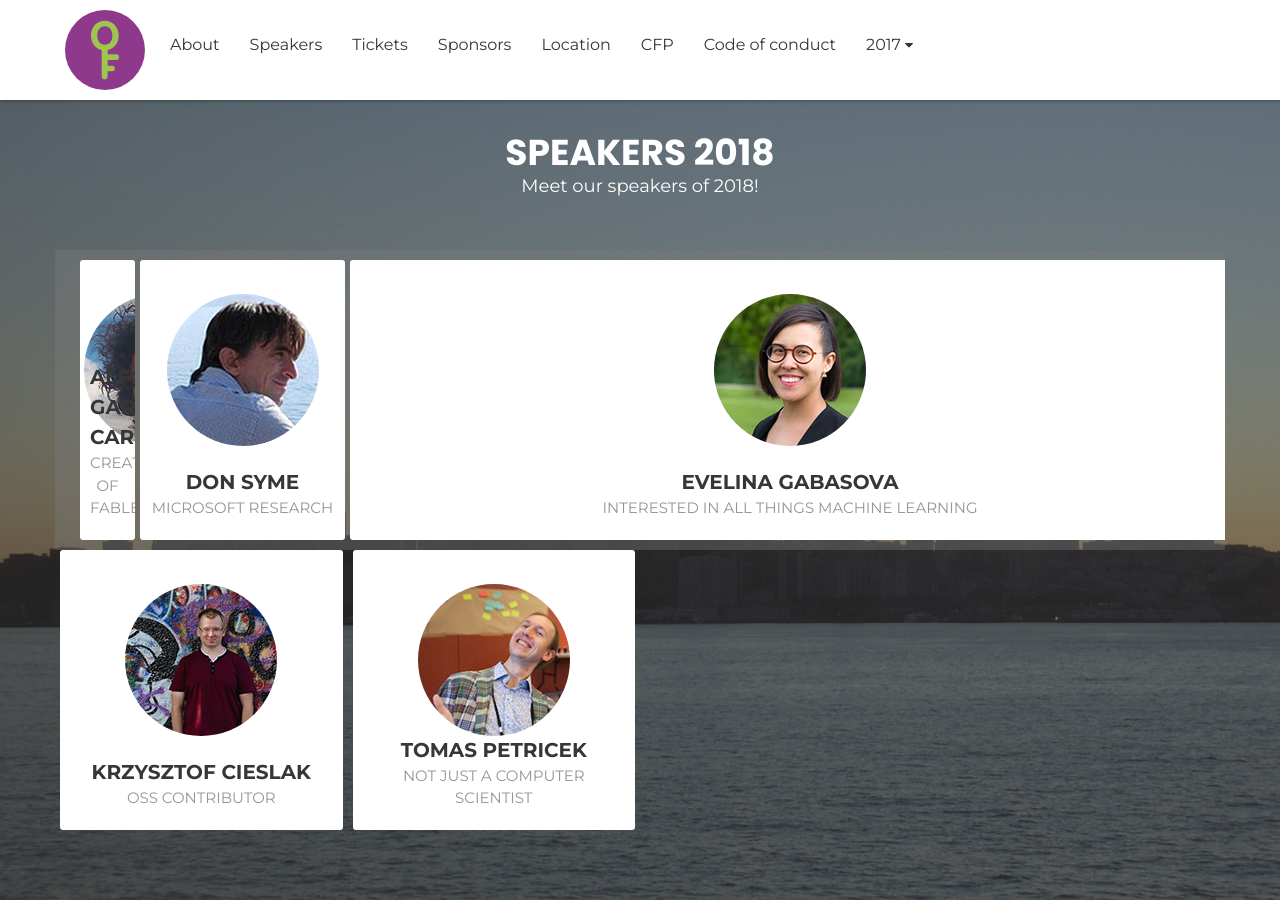
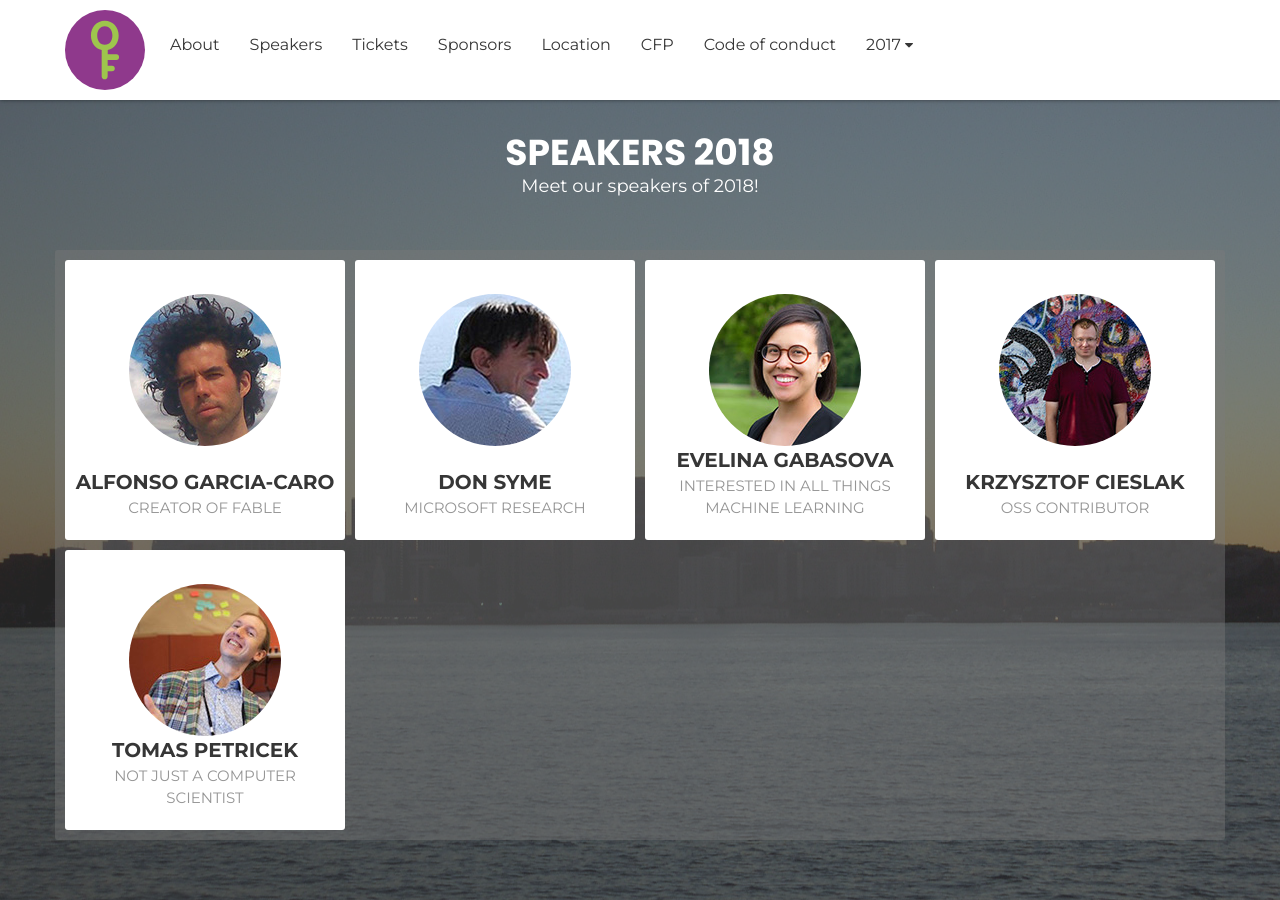
Before and after one commit to open-fsharp/open-fsharp.github.io, a Jekyll site: the page built from index.html, in a window 1280 px wide and 900 px high, scrolled down 1400 px. Built offline with Jekyll 4.4.1, drawn with Linux system fonts in a browser that asks for light colours; the list of posts is cut into pages by our own code; comment, search, counter and statistics services are not loaded.

Commit message:
oops, messed up the divs

```diff
--- a/index.html
+++ b/index.html
@@ -129,7 +129,6 @@ title: Home
 			</div>
 			<div class="speak-wrapper">
 				<div class="col-sm-6 col-md-3">
-					<div class="col-sm-6 col-md-3">
 					<div class="row">
 						<div class="speaker-item">
 							<div class="speaker-thumb">
@@ -149,6 +148,7 @@ title: Home
 					</div><!-- /.row -->
 				</div><!-- /.col-sm-6 col-md-3 -->
 
+				<div class="col-sm-6 col-md-3">
 					<div class="row">
 						<div class="speaker-item">
 							<div class="speaker-thumb">
@@ -171,6 +171,7 @@ title: Home
 					</div><!-- /.row -->
 				</div><!-- /.col-sm-6 col-md-3 -->
 
+				<div class="col-sm-6 col-md-3">
 					<div class="row">
 						<div class="speaker-item">
 							<div class="speaker-thumb">
```
Lines whose indentation alone changed are shown as unchanged.
